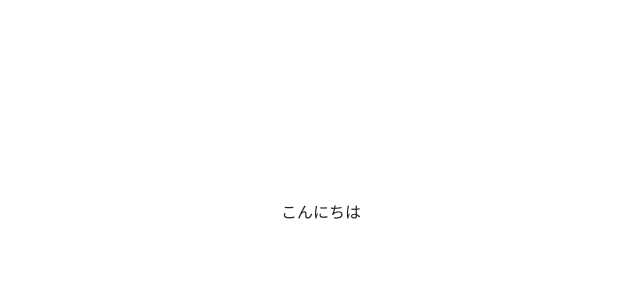
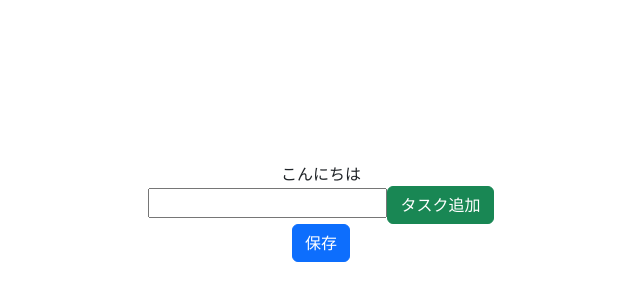
Before and after one commit to momotabetai0110/react-test-ver3, a React (Vite) app: page /react-test-ver3/ in a window 1280 px wide. Shown: the part 188-488 px from the top of the page, without its empty margins (319-959 px from the left). Built offline with nearby package versions, Linux system fonts and the light colour scheme.

Commit message:
タスクの追加と取得を追加

```diff
--- a/src/pages/Home.tsx
+++ b/src/pages/Home.tsx
@@ -1,7 +1,75 @@
-import { Link } from "react-router-dom";
+// import { Link } from "react-router-dom";
+import { useState } from "react";
+export default function Home() {
+  const [taskName, setTaskName] = useState<string>("");
+  const [taskList, setTaskList] = useState<string[]>([]);
 
-export default function Home(){
-    return(
-        <div>こんにちは</div>
-    )
+  //cookieが存在するかチェック
+  function hasCookieTask(): string[] {
+    const match = document.cookie.match(
+      new RegExp("(?:^|; )" + encodeURIComponent("task") + "=([^;]*)"),
+    );
+    if (!match) return [];
+    const decoded = decodeURIComponent(match[1]);
+    const parsed = JSON.parse(decoded);
+    return parsed;
+  }
+
+  //cookieにタスクを保存
+  function setCookieTask(name: string, value: string) {
+    //保存用配列にタスクをプッシュ
+    const taskList = hasCookieTask();
+    taskList.push(value);
+    //配列を文字列に変換
+    const encodedValue = encodeURIComponent(JSON.stringify(taskList));
+
+    const expires = new Date();
+    expires.setDate(expires.getDate() + 7);
+    const encodedName = encodeURIComponent(name);
+
+    document.cookie = `${encodedName}=${encodedValue}; path=/; expires=${expires.toUTCString()}`;
+    setTaskList(taskList);
+  }
+
+//   //タスクを取得
+//   function getCookieTask() {
+//     const match = document.cookie.match(
+//       new RegExp("(?:^|; )" + encodeURIComponent("task") + "=([^;]*)"),
+//     );
+//     if (!match) return [];
+//     const decoded = decodeURIComponent(match[1]);
+//     const data = JSON.parse(decoded);
+//     setTaskList(data);
+//   }
+
+  return (
+    <div>
+      <div>こんにちは</div>
+      {taskList !== null &&
+        taskList.map((task, index) => {
+          return <div key={index}>{task}</div>;
+        })}
+      <form
+        onSubmit={(e) => {
+          setCookieTask("task", taskName);
+          e.preventDefault();
+        }}
+      >
+        <input
+          type="string"
+          value={taskName}
+          onChange={(e) => setTaskName(e.target.value)}
+        />
+        <button className="btn btn-success" type="submit">
+          タスク追加
+        </button>
+      </form>
+      <button
+        className="btn btn-primary"
+        onClick={() => setCookieTask("task", "仮タスク")}
+      >
+        保存
+      </button>
+    </div>
+  );
 }
```
